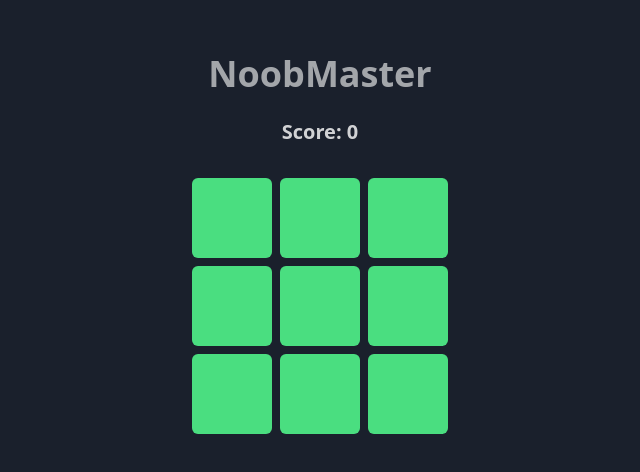
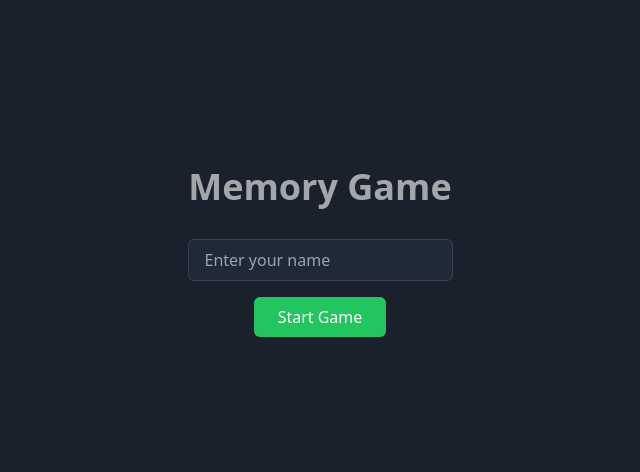
Before and after one commit to Buwaneka-Vishwajith/memory-game, a React (Vite) app in the folder Front/Memory_Game/: page / in a window 1280 px wide. Shown: the part 148-620 px from the top of the page, without its empty margins (320-960 px from the left). Built offline with nearby package versions, Linux system fonts and the light colour scheme.

Commit message:
added 2 pages

```diff
--- a/Front/Memory_Game/package.json
+++ b/Front/Memory_Game/package.json
@@ -11,7 +11,8 @@
   },
   "dependencies": {
     "react": "^18.3.1",
-    "react-dom": "^18.3.1"
+    "react-dom": "^18.3.1",
+    "react-router-dom": "^7.1.1"
   },
   "devDependencies": {
     "@eslint/js": "^9.17.0",
--- a/Front/Memory_Game/src/App.jsx
+++ b/Front/Memory_Game/src/App.jsx
@@ -1,13 +1,17 @@
-import React from 'react'
-import Cards from './components/Cards'
+import React from "react";
+import { BrowserRouter, Routes, Route } from "react-router-dom";
+import Start from "./components/Start";
+import Cards from "./components/Cards";
 
-
-const App = () => {
+function App() {
   return (
-    <>
-  <Cards />
-  </>
-  )
+    <BrowserRouter>
+      <Routes>
+        <Route path="/" element={<Start />} />
+        <Route path="/game" element={<Cards />} />
+      </Routes>
+    </BrowserRouter>
+  );
 }
 
 export default App;
--- a/Front/Memory_Game/src/components/Card.jsx
+++ b/Front/Memory_Game/src/components/Card.jsx
@@ -1,21 +1,35 @@
 import React, { useEffect, useState } from "react";
+import { useLocation } from "react-router-dom";
 
 const MemoryGame = () => {
+
+  const location = useLocation();
+  const playerName = location.state?.playerName || "Player";
+
   const [active, setActive] = useState([]);
   const [clicked, setClicked] = useState([]);
   const [gameState, setGameState] = useState("start");
   const [score, setScore] = useState(0);
   const [pattern, setPattern] = useState([]);
 
+  const getGridSize = (score) => (score >= 5 ? 16 : 9);
+  const getPatternLength = (score) => (score >= 5 ? 4 : 3);
+
   const getRandom = () => {
-    const random = [];
-    while (random.length < 3) {
-      const randomIndex = Math.floor(Math.random() * 9);
-      if (!random.includes(randomIndex)) {
-        random.push(randomIndex);
-      }
+    const random = new Set();
+    const gridSize = getGridSize(score);
+    const patternLength = getPatternLength(score);
+
+    console.log("Grid size:", gridSize); // Log the grid size
+    console.log("Pattern length:", patternLength); // Log the pattern length
+
+    while (random.size < patternLength) {
+      const randomIndex = Math.floor(Math.random() * gridSize);
+      random.add(randomIndex);
     }
-    return random;
+
+    console.log("Generated random indices:", Array.from(random));
+    return Array.from(random);
   };
 
   useEffect(() => {
@@ -24,20 +38,22 @@ const MemoryGame = () => {
         const newPattern = getRandom();
         setPattern(newPattern);
         setActive(newPattern);
+        console.log("New active indices:", newPattern);
         setGameState("ongoing");
-      }, 1000);
+      }, 300);
       return () => clearTimeout(startTimer);
     }
-  }, [gameState]);
+  }, [gameState, score]);
 
   useEffect(() => {
     if (gameState === "ongoing" && active.length > 0) {
+      console.log("Active boxes:", active);
       const hideTimer = setTimeout(() => {
         setActive([]);
-      }, 300);
+      }, score >= 5 ? 400 : 300); // Slightly longer display time for 4x4 grid
       return () => clearTimeout(hideTimer);
     }
-  }, [gameState, active]);
+  }, [gameState, active, score]);
 
   useEffect(() => {
     if (gameState === "gameOver") {
@@ -52,53 +68,55 @@ const MemoryGame = () => {
   }, [gameState]);
 
   const handleClick = (index) => {
+    const patternLength = getPatternLength(score);
     if (
       gameState !== "ongoing" ||
       clicked.includes(index) ||
-      clicked.length >= 3
+      clicked.length >= patternLength
     )
       return;
 
     const newClicked = [...clicked, index];
     setClicked(newClicked);
 
-    if (newClicked.length === 3) {
-      if (newClicked.sort().join("") === pattern.sort().join("")) {
+    if (newClicked.length === patternLength) {
+      if (newClicked.sort().join(",") === pattern.sort().join(",")) {
         setScore(score + 1);
         setClicked([]);
-        const newPattern = getRandom();
-        setPattern(newPattern);
-        setActive(newPattern);
+        setGameState("start"); // Reset to start state to trigger new pattern generation
       } else {
         setGameState("gameOver");
       }
+
     }
   };
 
   return (
     <div className="flex flex-col justify-center items-center h-screen bg-gray-900 p-4">
       <h1 className="text-4xl font-bold text-white opacity-60 mb-6">
-        NoobMaster
+        {playerName}
       </h1>
       <div className="text-xl text-white mb-4 font-bold opacity-80">
         Score: {score}
       </div>
-      <div className="grid grid-cols-3 grid-rows-3 gap-2 rounded-md p-4">
-        {Array(9)
+      <div className={`grid ${score >= 5 ? 'grid-cols-4 grid-rows-4' : 'grid-cols-3 grid-rows-3'} gap-2 rounded-md p-4`}>
+        {Array(getGridSize(score))
           .fill(null)
           .map((_, index) => (
             <button
               key={index}
               onClick={() => handleClick(index)}
-              disabled={gameState !== "ongoing" || clicked.length >= 3}
+              disabled={gameState !== "ongoing" || clicked.length >= getPatternLength(score)}
               className={`
-              h-20 w-20 rounded-md transition-all duration-300
-             ${
-                clicked.includes(index)? "bg-gray-900 opacity-100"
-                : active.includes(index)? "bg-green-100 opacity-100"
-                : "bg-green-400 opacity-100"
+              h-16 w-16 rounded-md transition-all duration-300
+              ${
+                clicked.includes(index)
+                  ? "bg-gray-900 opacity-100"
+                  : active.includes(index)
+                  ? "bg-green-100 opacity-100"
+                  : "bg-green-400 opacity-100"
               }
-                 hover:opacity-90 disabled:cursor-not-allowed
+              hover:opacity-90 disabled:cursor-not-allowed
             `}
             />
           ))}
--- /dev/null
+++ b/Front/Memory_Game/src/components/Start.jsx
@@ -0,0 +1,38 @@
+import React, { useState } from "react";
+import { useNavigate } from "react-router-dom";
+
+const Start = () => {
+  const [playerName, setPlayerName] = useState("");
+  const navigate = useNavigate();
+
+  const handleSubmit = (e) => {
+    e.preventDefault();
+    if (playerName.trim()) {
+      navigate('/game', { state: { playerName } });
+    }
+  };
+
+  return (
+    <div className="flex flex-col justify-center items-center h-screen bg-gray-900">
+      <h1 className="text-4xl font-bold text-white opacity-60 mb-8">Memory Game</h1>
+      <form onSubmit={handleSubmit} className="flex flex-col items-center gap-4">
+        <input
+          type="text"
+          value={playerName}
+          onChange={(e) => setPlayerName(e.target.value)}
+          placeholder="Enter your name"
+          className="px-4 py-2 rounded-md bg-gray-800 text-white border border-gray-700 focus:outline-none focus:border-green-500"
+          required
+        />
+        <button
+          type="submit"
+          className="px-6 py-2 bg-green-500 text-white rounded-md hover:bg-green-600 transition-colors"
+        >
+          Start Game
+        </button>
+      </form>
+    </div>
+  );
+};
+
+export default Start;
```
Also changed, not shown: 1 other file (tests, documents, lock files or other folders).
